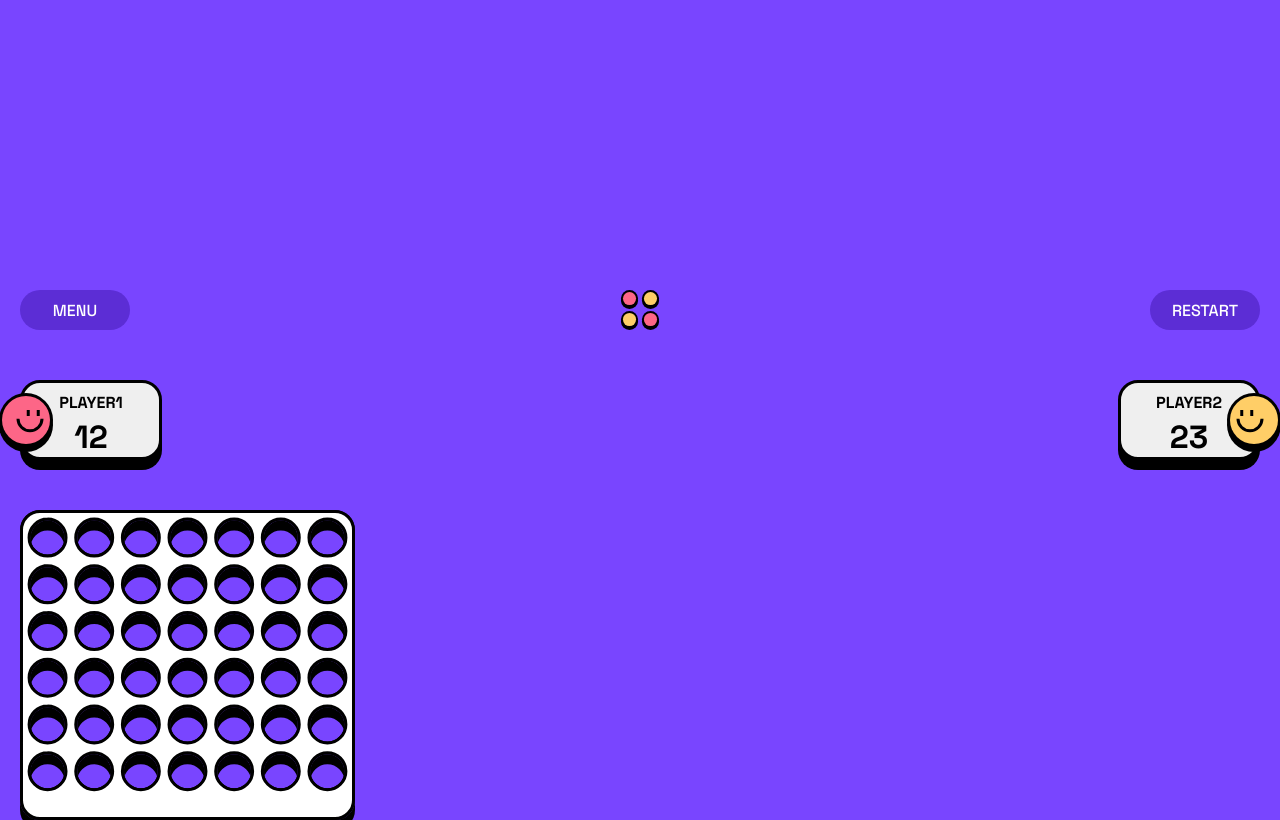
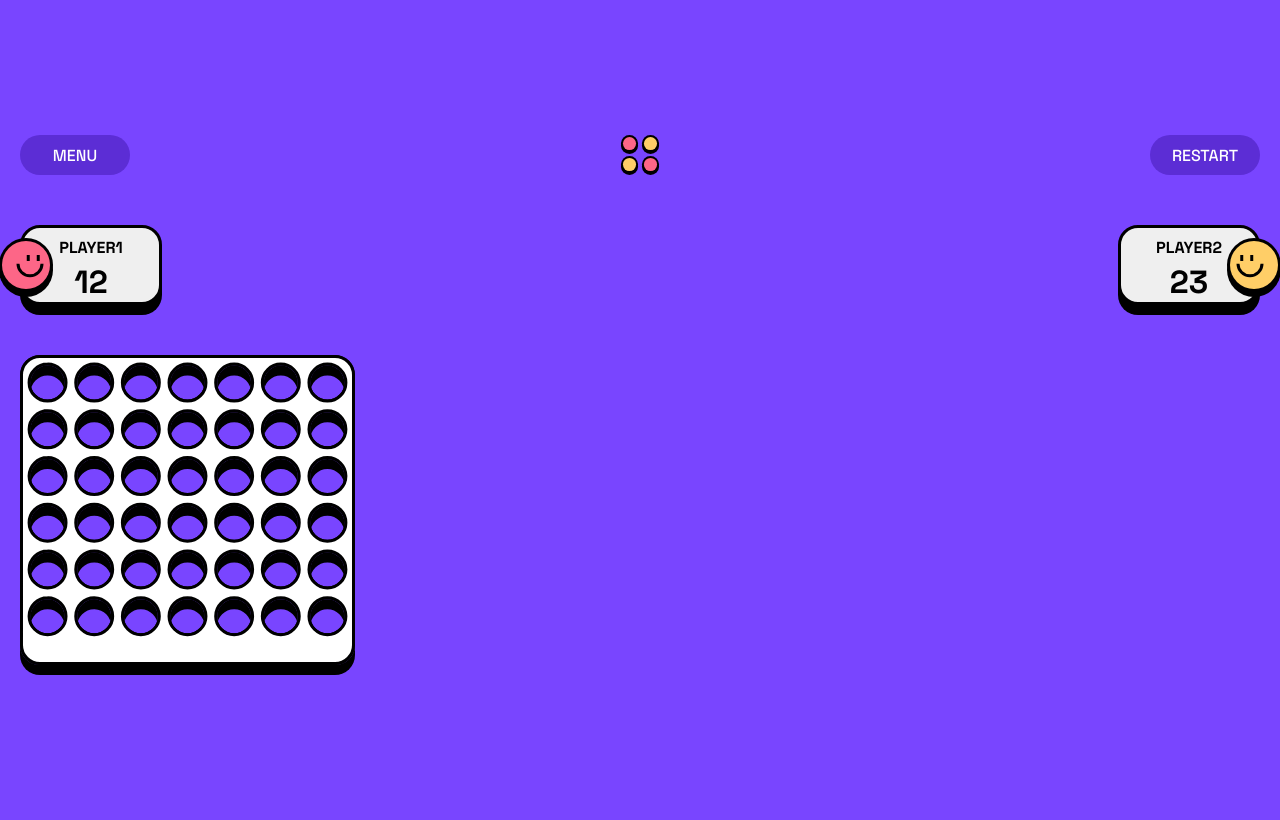
Before and after one commit to AldairUAM-Azc/connect4, a React (Vite) app: page / in a window 1280 px wide. Both pictures are taken after a click on the button "PLAY VS PLAYER". Built offline with nearby package versions, Linux system fonts and the light colour scheme.

Commit message:
Game board basic front back layer

```diff
--- a/src/Components/Game/Game.css
+++ b/src/Components/Game/Game.css
@@ -83,27 +83,30 @@
 
 /* 4. Board Section */
 .game .board {
-    counter-reset: counter 0;
+    height: 31rem;
     position: relative;
+    width: 33.5rem;
 }
-.game .board > .layer {
+
+.game .board>.layer {
     background-repeat: no-repeat;
     background-size: cover;
-    height: 31rem;
+    height: 100%;
     position: absolute;
-    width: 33.5rem;
+    width: 100%;
 }
 
 .game .board .back {
     background-image: url(../../assets/images/board-layer-black-small.svg);
-    color: white;
-    z-index: var(--board-back);
     border-radius: 20px;
     box-shadow: 0px 10px 0px #000000;
+    z-index: var(--board-back);
 }
 
 .game .board .mid {
     display: grid;
+    grid-template-columns: repeat(7, 1fr);
+    grid-template-rows: repeat(6, 1fr);
     z-index: var(--board-mid);
 }
 
```
